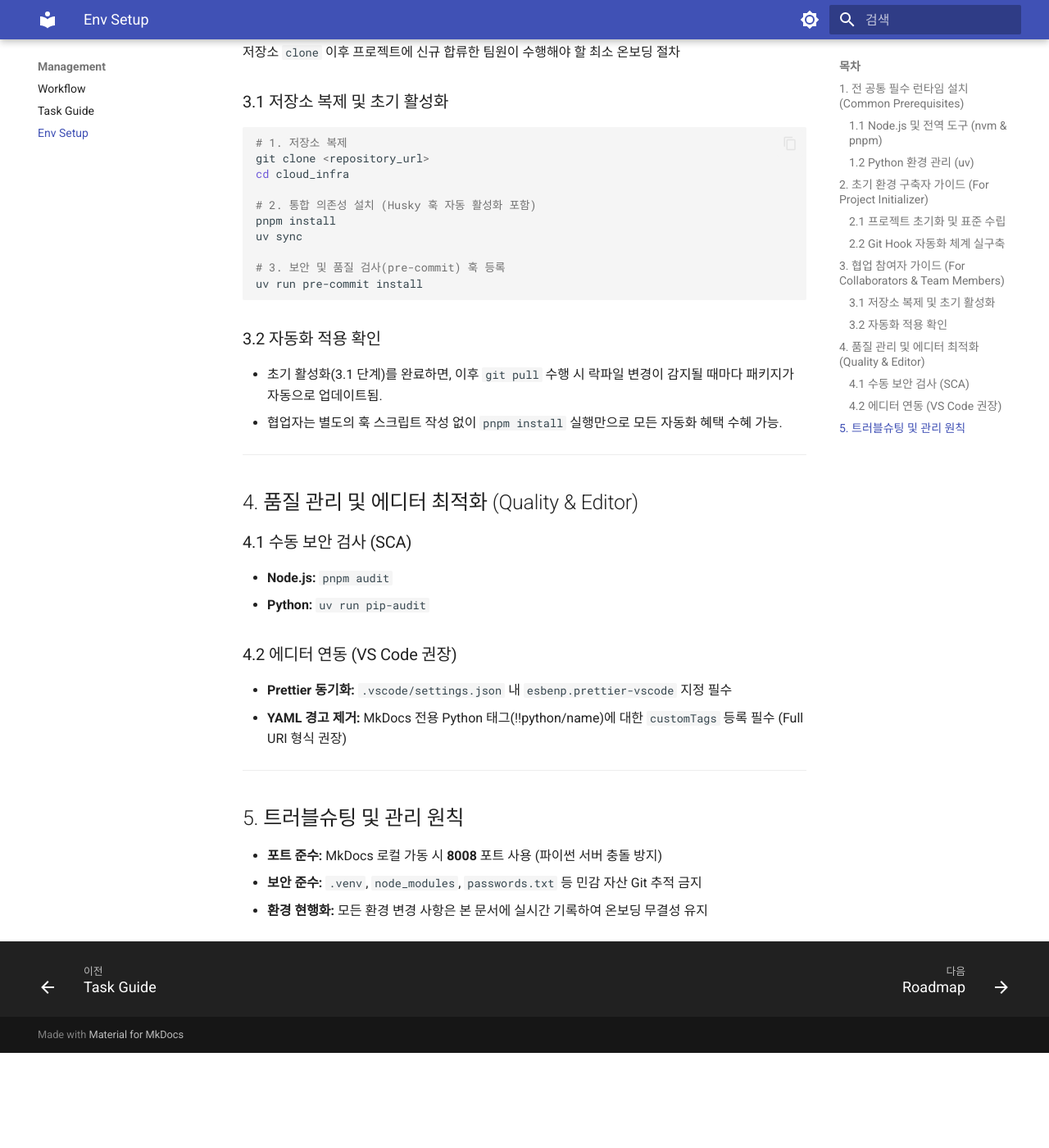
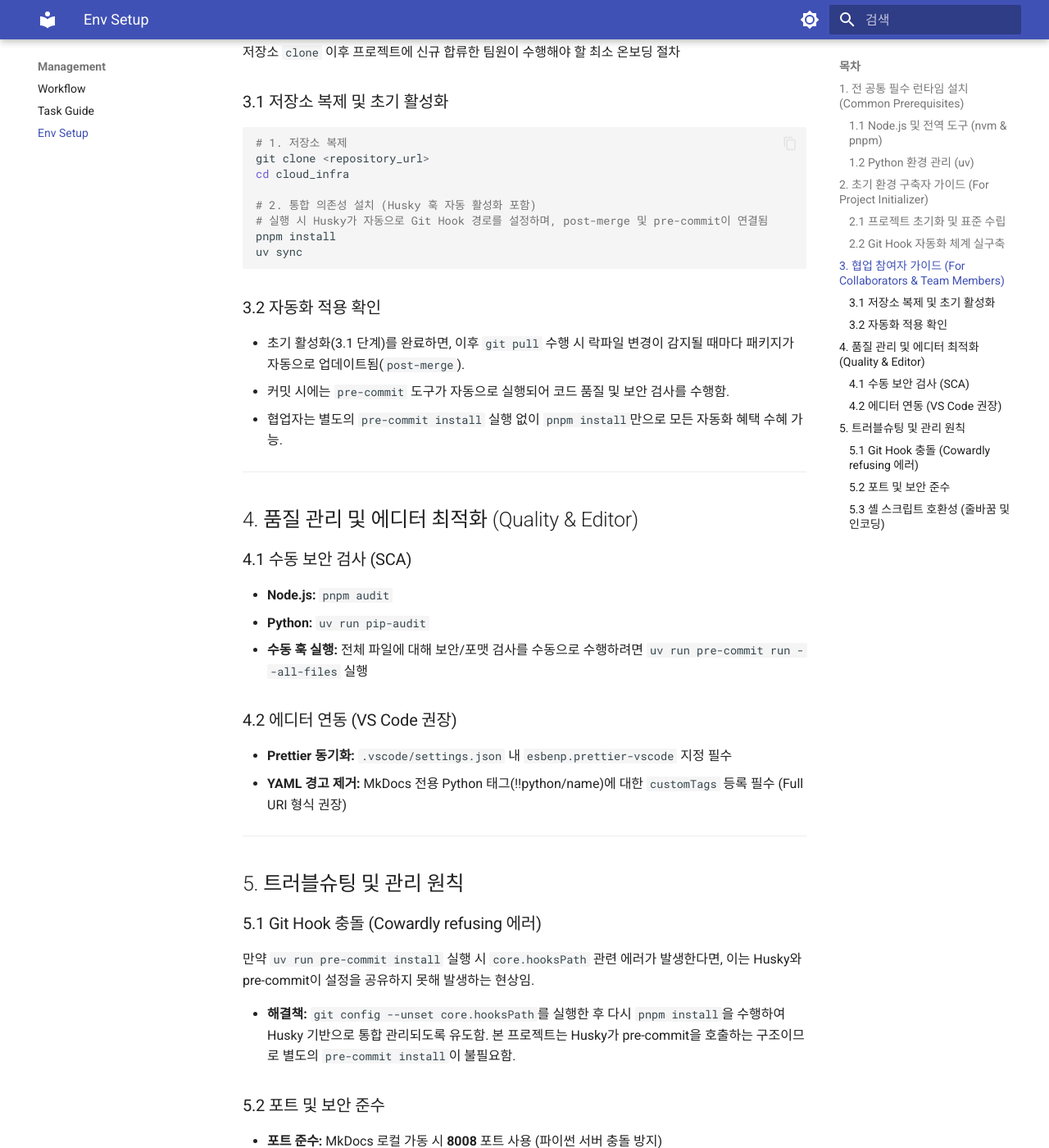
Before and after one commit to ksj686/cloud_infra, an MkDocs documentation site: the page built from docs/ENVIRONMENT_SETUP.md, in a window 1280 px wide and 1400 px high, scrolled down 1361 px. Shown: the whole window at 82% size. Built offline with MkDocs 1.6.1 and Material for MkDocs 9.7.7, drawn with Linux system fonts in a browser that asks for light colours; before the commit the page ends 2645 px from its top, so only the background shows below that; some of the changed text lies outside the part shown.

Commit message:
fix: Husky와 pre-commit 통합 및 협업자 환경 구축 가이드 최적화  - Husky와 pre-commit 간의 core.hooksPath 충돌 해결을 위한 브릿지 스크립트 추가  - 협업자 온보딩 절차에서 에러를 유발하는 수동 pre-commit install 단계 제거  - pnpm install만으로 post-merge 및 pre-commit이 자동 활성화되도록 구조 개선  - 환경 구축 가이드에 Git Hook 설정 충돌 관련 트러블슈팅 섹션 보강

````diff
--- a/docs/ENVIRONMENT_SETUP.md
+++ b/docs/ENVIRONMENT_SETUP.md
@@ -53,17 +53,16 @@ git clone <repository_url>
 cd cloud_infra
 
 # 2. 통합 의존성 설치 (Husky 훅 자동 활성화 포함)
+# 실행 시 Husky가 자동으로 Git Hook 경로를 설정하며, post-merge 및 pre-commit이 연결됨
 pnpm install
 uv sync
-
-# 3. 보안 및 품질 검사(pre-commit) 훅 등록
-uv run pre-commit install
 ```
 
 ### 3.2 자동화 적용 확인
 
-- 초기 활성화(3.1 단계)를 완료하면, 이후 `git pull` 수행 시 락파일 변경이 감지될 때마다 패키지가 자동으로 업데이트됨.
-- 협업자는 별도의 훅 스크립트 작성 없이 `pnpm install` 실행만으로 모든 자동화 혜택 수혜 가능.
+- 초기 활성화(3.1 단계)를 완료하면, 이후 `git pull` 수행 시 락파일 변경이 감지될 때마다 패키지가 자동으로 업데이트됨(`post-merge`).
+- 커밋 시에는 `pre-commit` 도구가 자동으로 실행되어 코드 품질 및 보안 검사를 수행함.
+- 협업자는 별도의 `pre-commit install` 실행 없이 `pnpm install`만으로 모든 자동화 혜택 수혜 가능.
 
 ---
 
@@ -73,6 +72,7 @@ uv run pre-commit install
 
 - **Node.js:** `pnpm audit`
 - **Python:** `uv run pip-audit`
+- **수동 훅 실행:** 전체 파일에 대해 보안/포맷 검사를 수동으로 수행하려면 `uv run pre-commit run --all-files` 실행
 
 ### 4.2 에디터 연동 (VS Code 권장)
 
@@ -83,6 +83,22 @@ uv run pre-commit install
 
 ## 5. 트러블슈팅 및 관리 원칙
 
+### 5.1 Git Hook 충돌 (Cowardly refusing 에러)
+
+만약 `uv run pre-commit install` 실행 시 `core.hooksPath` 관련 에러가 발생한다면, 이는 Husky와 pre-commit이 설정을 공유하지 못해 발생하는 현상임.
+
+- **해결책:** `git config --unset core.hooksPath`를 실행한 후 다시 `pnpm install`을 수행하여 Husky 기반으로 통합 관리되도록 유도함. 본 프로젝트는 Husky가 pre-commit을 호출하는 구조이므로 별도의 `pre-commit install`이 불필요함.
+
+### 5.2 포트 및 보안 준수
+
 - **포트 준수:** MkDocs 로컬 가동 시 **8008** 포트 사용 (파이썬 서버 충돌 방지)
 - **보안 준수:** `.venv`, `node_modules`, `passwords.txt` 등 민감 자산 Git 추적 금지
 - **환경 현행화:** 모든 환경 변경 사항은 본 문서에 실시간 기록하여 온보딩 무결성 유지
+
+### 5.3 셸 스크립트 호환성 (줄바꿈 및 인코딩)
+
+본 프로젝트는 리눅스 인프라 구축을 목표로 하므로, 모든 `.sh` 파일과 `.husky` 훅 파일은 리눅스 표준을 준수해야 함.
+
+- **줄바꿈 규칙:** 반드시 **LF**(`\n`) 사용. Windows 스타일의 **CRLF**(`\r\n`)는 `shellcheck` 오류를 유발함.
+- **인코딩 규칙:** **UTF-8 (BOM 없음)** 사용. BOM이 포함될 경우 스크립트 실행 시 문법 오류가 발생할 수 있음.
+- **자동 교정:** `.gitattributes` 설정에 의해 Git Checkout 시 자동으로 LF로 변환되나, 에디터 설정(VS Code 등)에서도 기본 줄바꿈을 LF로 설정할 것을 권장함.
````
Also changed, not shown: docs/CHANGELOG.md (+8 -7 lines), 3 other files.
